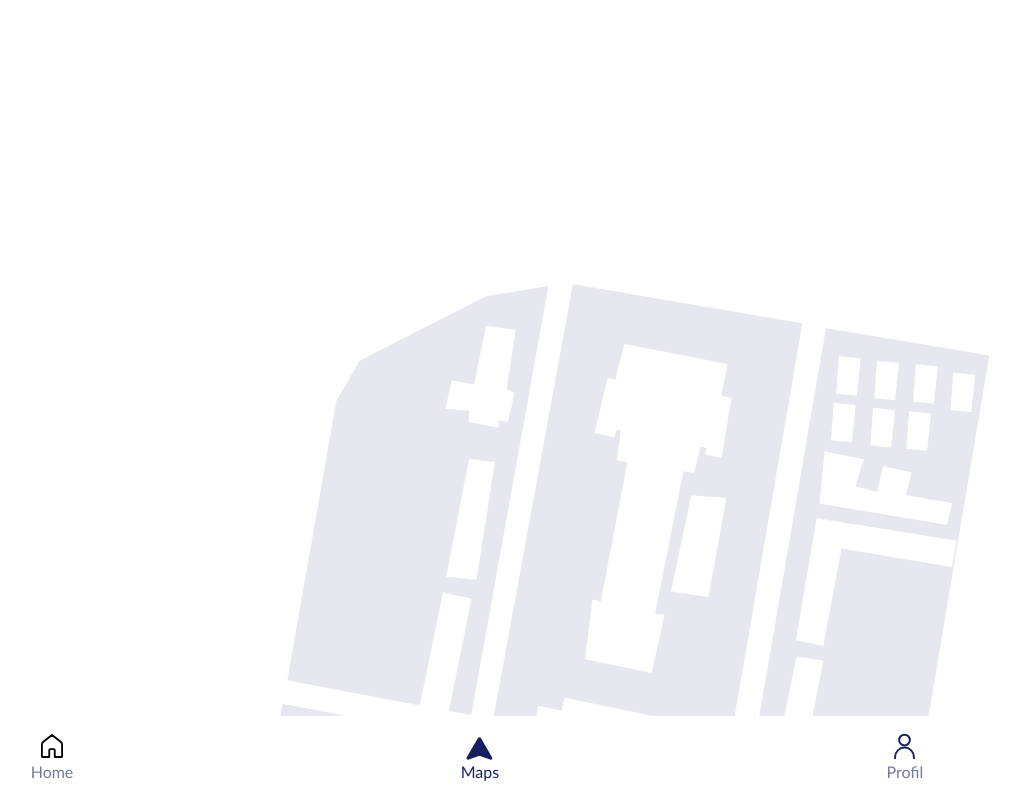
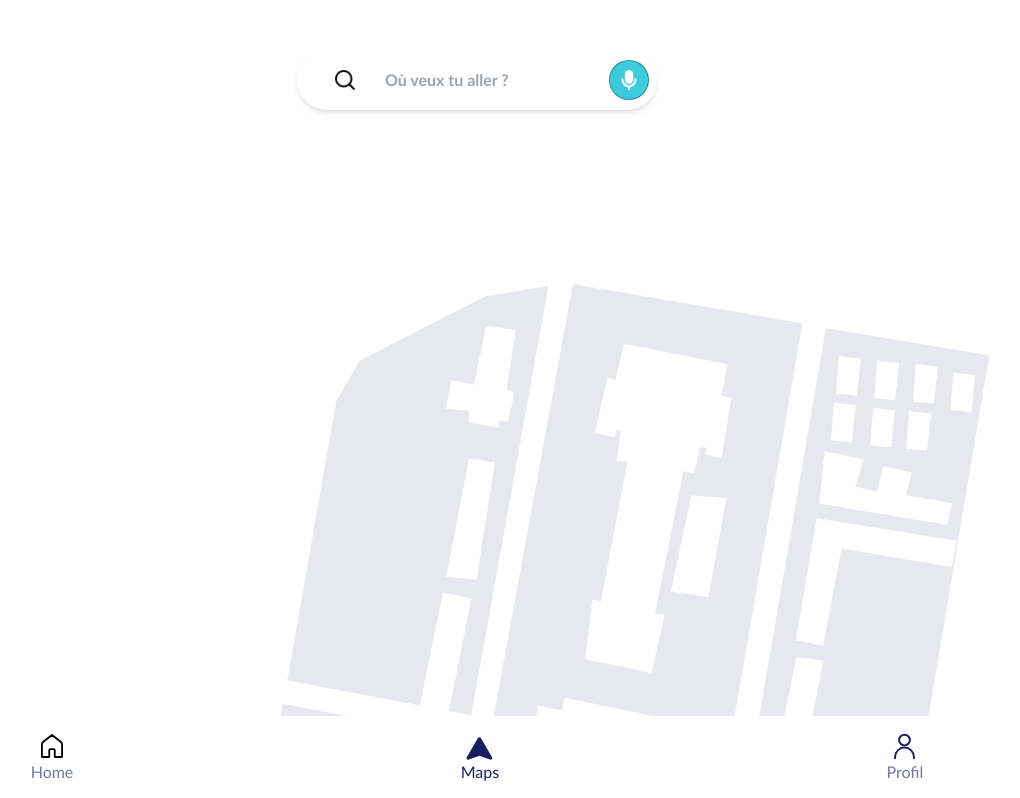
Before and after one commit to RomainLAU/IAN-EPSVE, a React (Create React App) app: page /map in a window 1280 px wide. Shown: the top 798 px of the page, without its empty margins (163-1183 px from the left). Built offline with nearby package versions, Linux system fonts and the light colour scheme.

Commit message:
fix SearchBar / add to map

```diff
--- a/src/components/SearchBar.jsx
+++ b/src/components/SearchBar.jsx
@@ -4,7 +4,7 @@ import search from '../assets/search.png';
 export default function SearchBar() {
     return (
         <div className="w-full flex items-center justify-center">
-            <div className="h-[60px] bg-slate-800 flex items-center justify-between rounded-full w-[360px] shadow-md p-2">
+            <div className="h-[60px] bg-[#FFFFFF] flex items-center justify-between rounded-full w-[360px] shadow-md p-2">
                 <button className="h-[40px] w-[40px] flex items-center justify-center ml-5">
                     <img src={search} alt="Bouton rechercher" className="h-[20px] w-[20px]" />
                 </button>
--- a/src/index.css
+++ b/src/index.css
@@ -113,3 +113,11 @@ code {
 .disable-arrow {
     opacity: 0.6;
 }
+
+.fixed-search {
+    position: fixed;
+    top: 50px;
+    left: 0;
+    width: 100%;
+    z-index: 100;
+}
--- a/src/screen/Map.jsx
+++ b/src/screen/Map.jsx
@@ -2,6 +2,7 @@ import { useState } from 'react';
 import Footer from '../components/Footer';
 import InteractiveMap from '../components/InteractiveMap';
 import Modal from '../components/Modal';
+import SearchBar from '../components/SearchBar';
 
 
 export default function Map() {
@@ -9,6 +10,9 @@ export default function Map() {
 
     return (
         <div className="h-screen w-screen max-h-screen">
+            <div className='fixed-search'>
+                <SearchBar />
+            </div>
             <InteractiveMap activeElement={activeElement} setActiveElement={setActiveElement} />
             {activeElement && <Modal activeElement={activeElement} />}
             <Footer />
```
